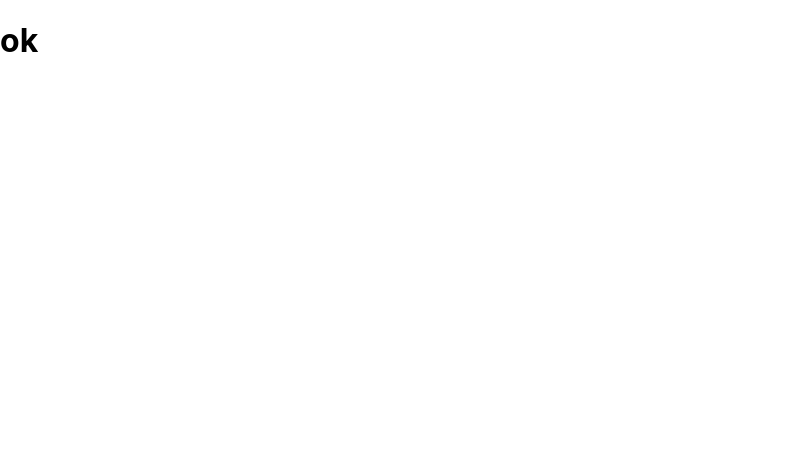
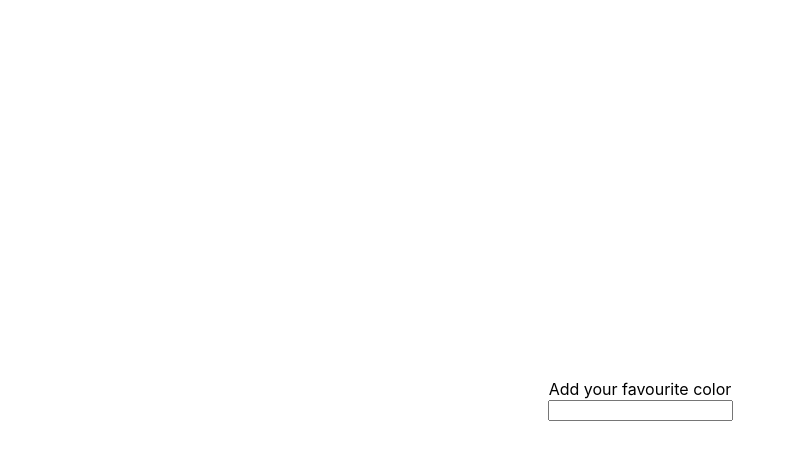
Before and after one commit to japneetkaurbhatia/React-Testing, a React (Create React App) app in the folder react-testing/: page / in a window 1280 px wide. Shown: the top 460 px of the page, without its empty margins (0-795 px from the left). Built offline with nearby package versions, Linux system fonts and the light colour scheme.

Commit message:
Add. basic component

```diff
--- a/react-testing/src/App.css
+++ b/react-testing/src/App.css
@@ -1,38 +1,10 @@
-.App {
+.centered-container {
+  display: flex;
+  justify-content: center;
+  align-items: center;
+  height: 100vh;
+}
+
+.form-box {
   text-align: center;
 }
-
-.App-logo {
-  height: 40vmin;
-  pointer-events: none;
-}
-
-@media (prefers-reduced-motion: no-preference) {
-  .App-logo {
-    animation: App-logo-spin infinite 20s linear;
-  }
-}
-
-.App-header {
-  background-color: #282c34;
-  min-height: 100vh;
-  display: flex;
-  flex-direction: column;
-  align-items: center;
-  justify-content: center;
-  font-size: calc(10px + 2vmin);
-  color: white;
-}
-
-.App-link {
-  color: #61dafb;
-}
-
-@keyframes App-logo-spin {
-  from {
-    transform: rotate(0deg);
-  }
-  to {
-    transform: rotate(360deg);
-  }
-}
--- a/react-testing/src/App.tsx
+++ b/react-testing/src/App.tsx
@@ -1,10 +1,35 @@
-import React from 'react';
-import logo from './logo.svg';
+import React, { useState } from 'react';
 import './App.css';
 
+interface FormBoxProps {
+  labelText: React.ReactNode;
+  value: string;
+  onChange(event: React.ChangeEvent<HTMLInputElement>): void;
+}
+
+function FormBox ({labelText, value, onChange} : FormBoxProps) {
+  return (
+    <div className="form-box">
+      <label htmlFor='search'>{labelText}</label>
+      <br />
+      <input id="search" type="text" value = {value} onChange={onChange} />
+    </div>
+  )
+}
 function App() {
+  const [color, setColor] = useState("");
+
+  const handleColorChange = (event: React.ChangeEvent<HTMLInputElement>) => {
+    setColor(event.target.value)
+  }
+
   return (
-    <h1>ok</h1>
+    <div className="centered-container">
+      <FormBox
+    labelText={"Add your favourite color"}
+    value={color}
+    onChange={handleColorChange} />
+    </div>
   );
 }
 
```
Also changed, not shown: 1 other file (tests, documents, lock files or other folders).
